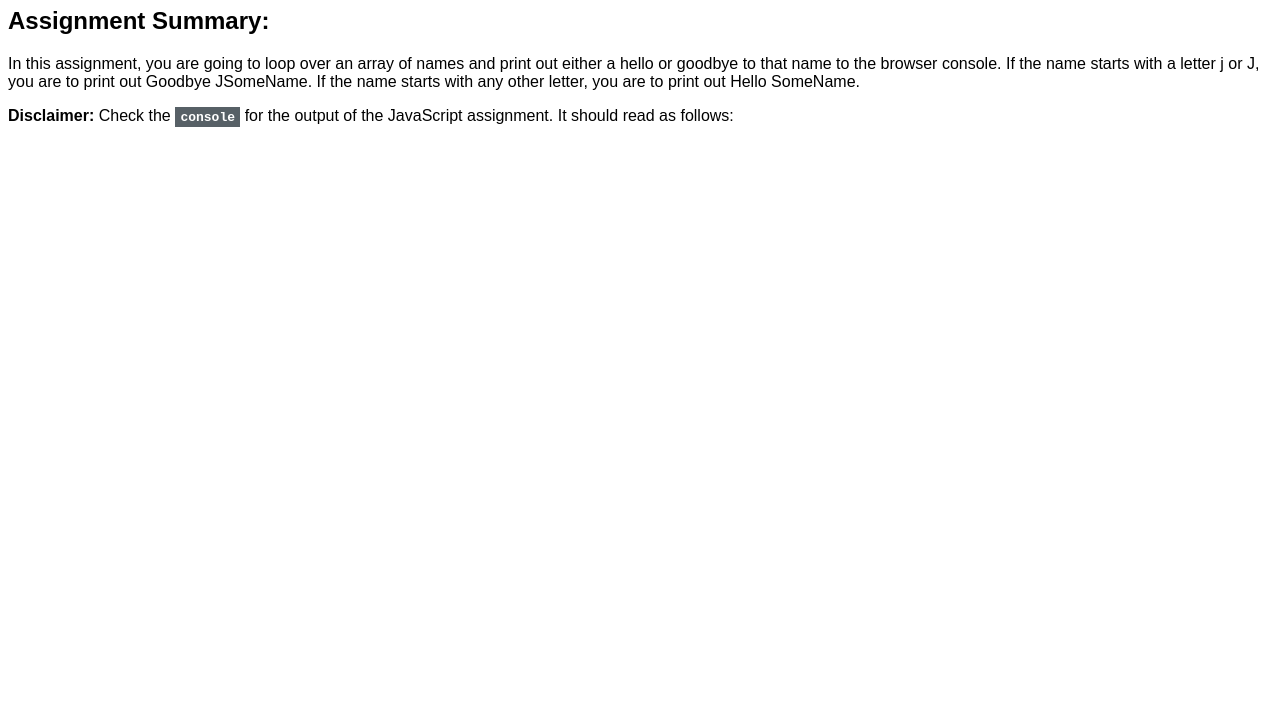
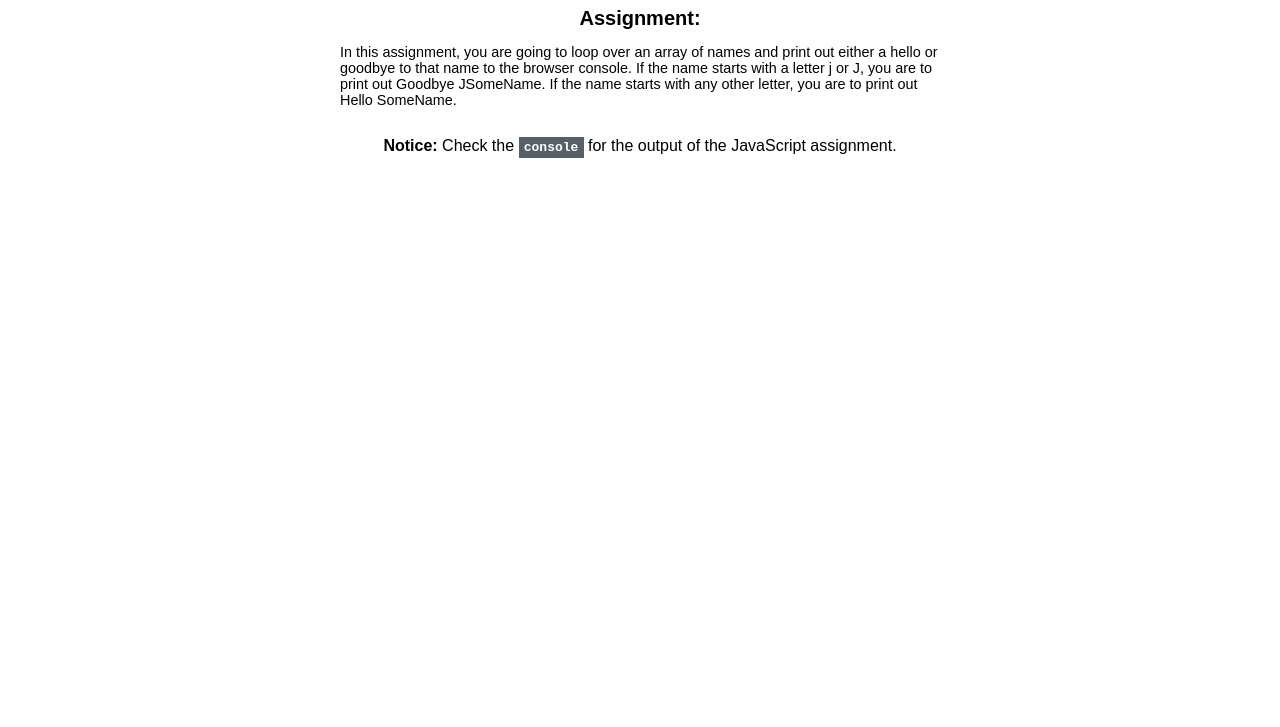
Before and after one commit to mikedpad/html-css-js-webdev-coursera, a plain HTML site: page module4-solution/index.html in a window 1280 px wide. Shown: the part 73-800 px from the top of the page. Drawn offline with Linux system fonts and the light colour scheme.

Commit message:
Updated styles

```diff
--- a/module4-solution/css/styles.css
+++ b/module4-solution/css/styles.css
@@ -1,5 +1,20 @@
 body {
   font-family: sans-serif;
+}
+
+main {
+  text-align: center;
+}
+
+h2 {
+  font-size: 1.25em;
+  margin: 0.5em 0;
+}
+
+.description {
+  font-size: 0.9em;
+  text-align: left;
+  margin: 1em 2em 2em;
 }
 
 .inline-code {
@@ -8,3 +23,12 @@ body {
   color: white;
   padding: 0.2em 0.4em;
 }
+
+/* media query for screens larger than 768px */
+
+@media (min-width: 768px) {
+  .description {
+    margin: 1em auto 2em;
+    max-width: 600px;
+  }
+}
--- a/module4-solution/index.html
+++ b/module4-solution/index.html
@@ -9,18 +9,23 @@
     <script src="script.js"></script>
   </head>
   <body>
-    <h1>Module 4 Solution</h1>
-    <h2>Assignment Summary:</h2>
-    <p>
-      In this assignment, you are going to loop over an array of names and print out either a hello
-      or goodbye to that name to the browser console. If the name starts with a letter j or J, you
-      are to print out Goodbye JSomeName. If the name starts with any other letter, you are to print
-      out Hello SomeName.
-    </p>
-
-    <p>
-      <b>Disclaimer:</b> Check the <code class="inline-code">console</code> for the output of the
-      JavaScript assignment. It should read as follows:
-    </p>
+    <main>
+      <h1>Module 4 Solution</h1>
+      <section>
+        <h2>Assignment:</h2>
+        <p class="description">
+          In this assignment, you are going to loop over an array of names and print out either a
+          hello or goodbye to that name to the browser console. If the name starts with a letter j
+          or J, you are to print out Goodbye JSomeName. If the name starts with any other letter,
+          you are to print out Hello SomeName.
+        </p>
+      </section>
+      <section>
+        <p class="notice">
+          <b>Notice:</b> Check the <code class="inline-code">console</code> for the output of the
+          JavaScript assignment.
+        </p>
+      </section>
+    </main>
   </body>
 </html>
```
